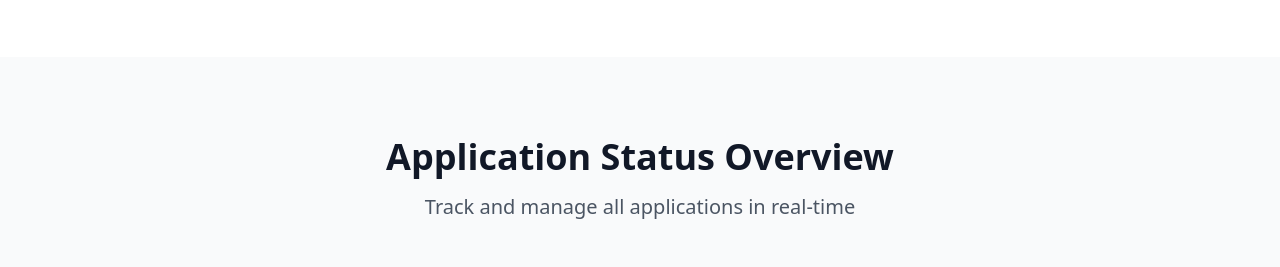
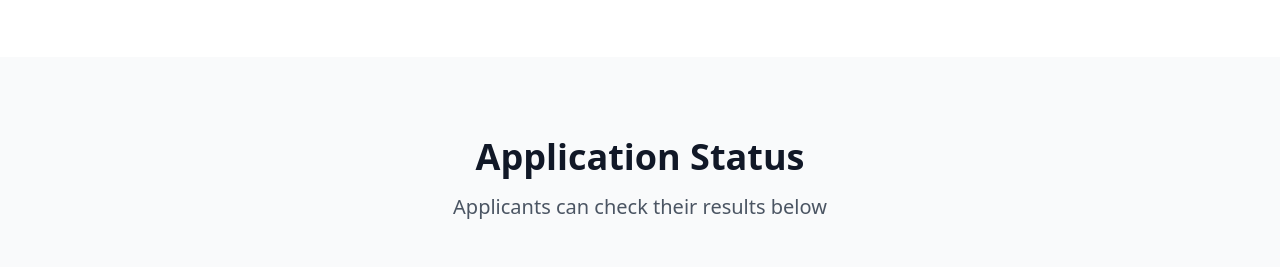
Before and after one commit to olooolo34/applicant-compass-dashboard, a React (Vite) app: page / in a window 1280 px wide. Shown: the part 2080-2347 px from the top of the page. Built offline with nearby package versions, Linux system fonts and the light colour scheme; no server answers; the database is empty.

Commit message:
Remove application status overview text
Remove overview title and description, replace with "Applicants can check their results below".

```diff
--- a/src/components/ApplicantsSection.tsx
+++ b/src/components/ApplicantsSection.tsx
@@ -64,10 +64,10 @@ export const ApplicantsSection: React.FC<ApplicantsSectionProps> = ({
       <div className="max-w-7xl mx-auto px-4 sm:px-6 lg:px-8">
         <div className="text-center mb-12">
           <h2 className="text-4xl font-bold text-gray-900 mb-4">
-            Application Status Overview
+            Application Status
           </h2>
           <p className="text-xl text-gray-600">
-            Track and manage all applications in real-time
+            Applicants can check their results below
           </p>
         </div>
 
```
